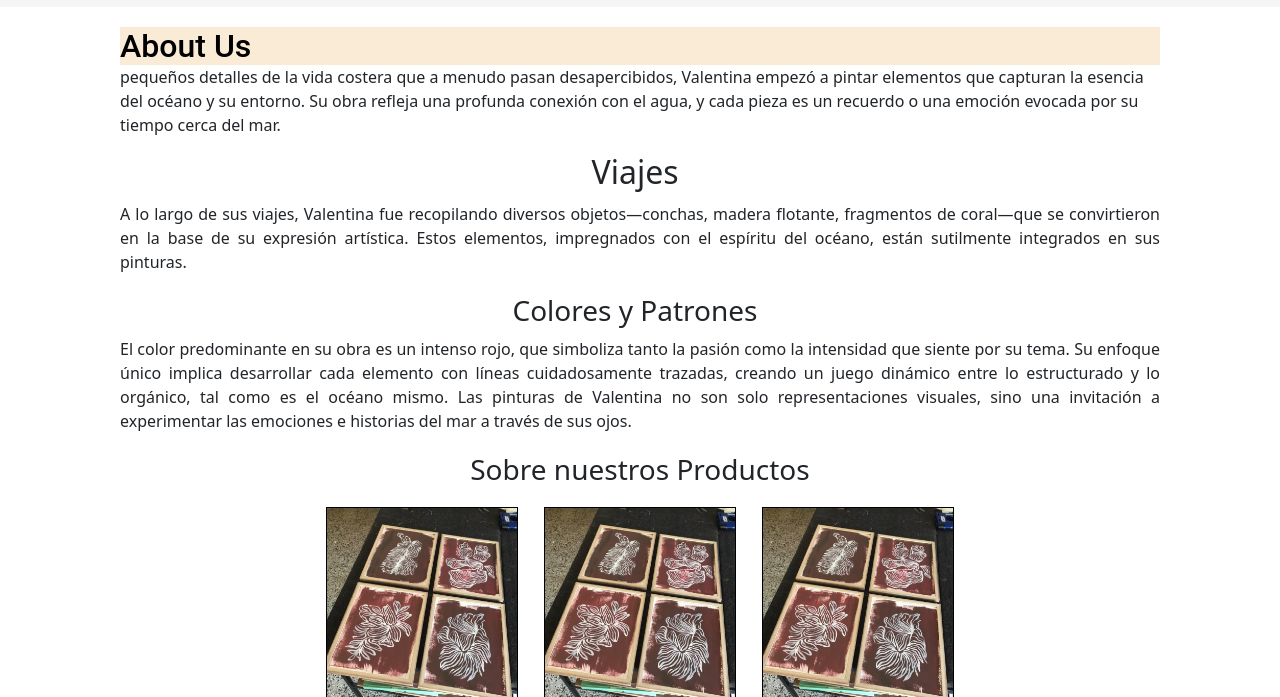
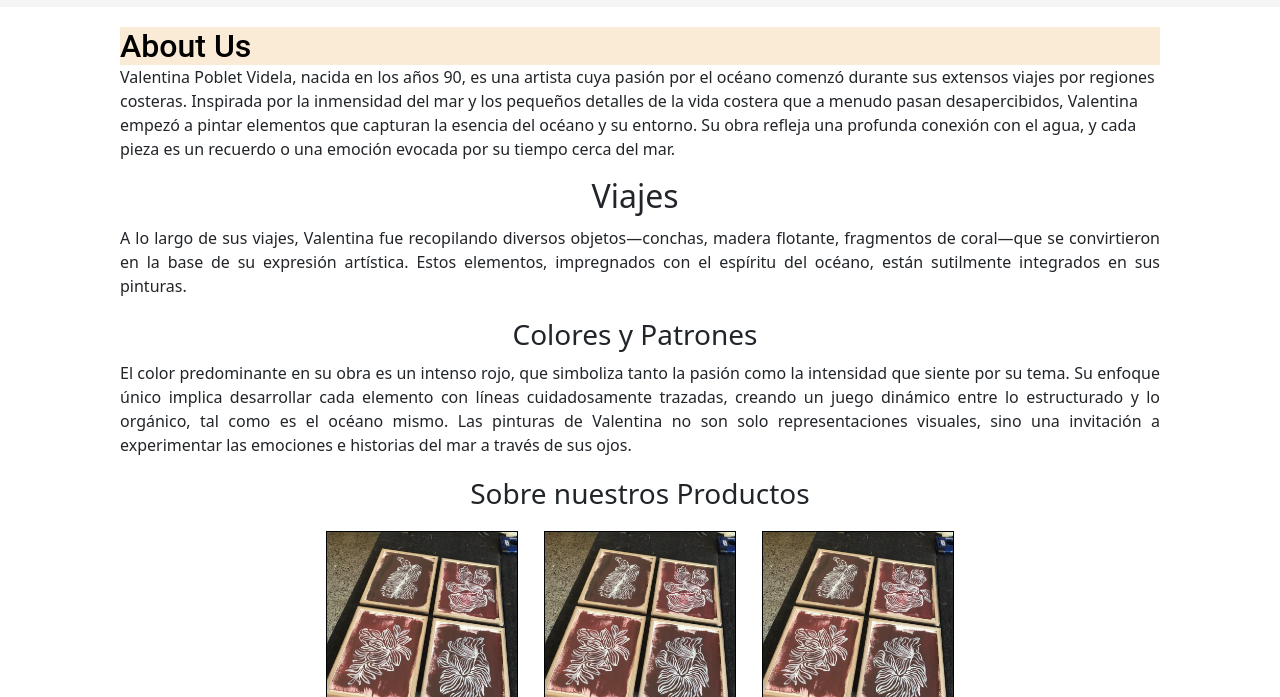
Before and after one commit to valen-poblet/pre-entrega, a website: page pages/about-us.html in a window 1280 px wide. Shown: the part 103-800 px from the top of the page. Drawn offline with nearby package versions, Linux system fonts and the light colour scheme.

Commit message:
Correccion Parrafo

```diff
--- a/pages/about-us.html
+++ b/pages/about-us.html
@@ -53,7 +53,7 @@
     <main>
         <h1> About Us </h1>
 
-        <p> pequeños detalles de la vida costera que a menudo pasan desapercibidos, Valentina empezó a pintar elementos que capturan la esencia del océano y su entorno. Su obra refleja una profunda conexión con el agua, y cada pieza es un recuerdo o una emoción evocada por su tiempo cerca del mar.</p>
+        <p> Valentina Poblet Videla, nacida en los años 90, es una artista cuya pasión por el océano comenzó durante sus extensos viajes por regiones costeras. Inspirada por la inmensidad del mar y los pequeños detalles de la vida costera que a menudo pasan desapercibidos, Valentina empezó a pintar elementos que capturan la esencia del océano y su entorno. Su obra refleja una profunda conexión con el agua, y cada pieza es un recuerdo o una emoción evocada por su tiempo cerca del mar.</p>
 
         <section>
             <h2> Viajes </h2>
```
